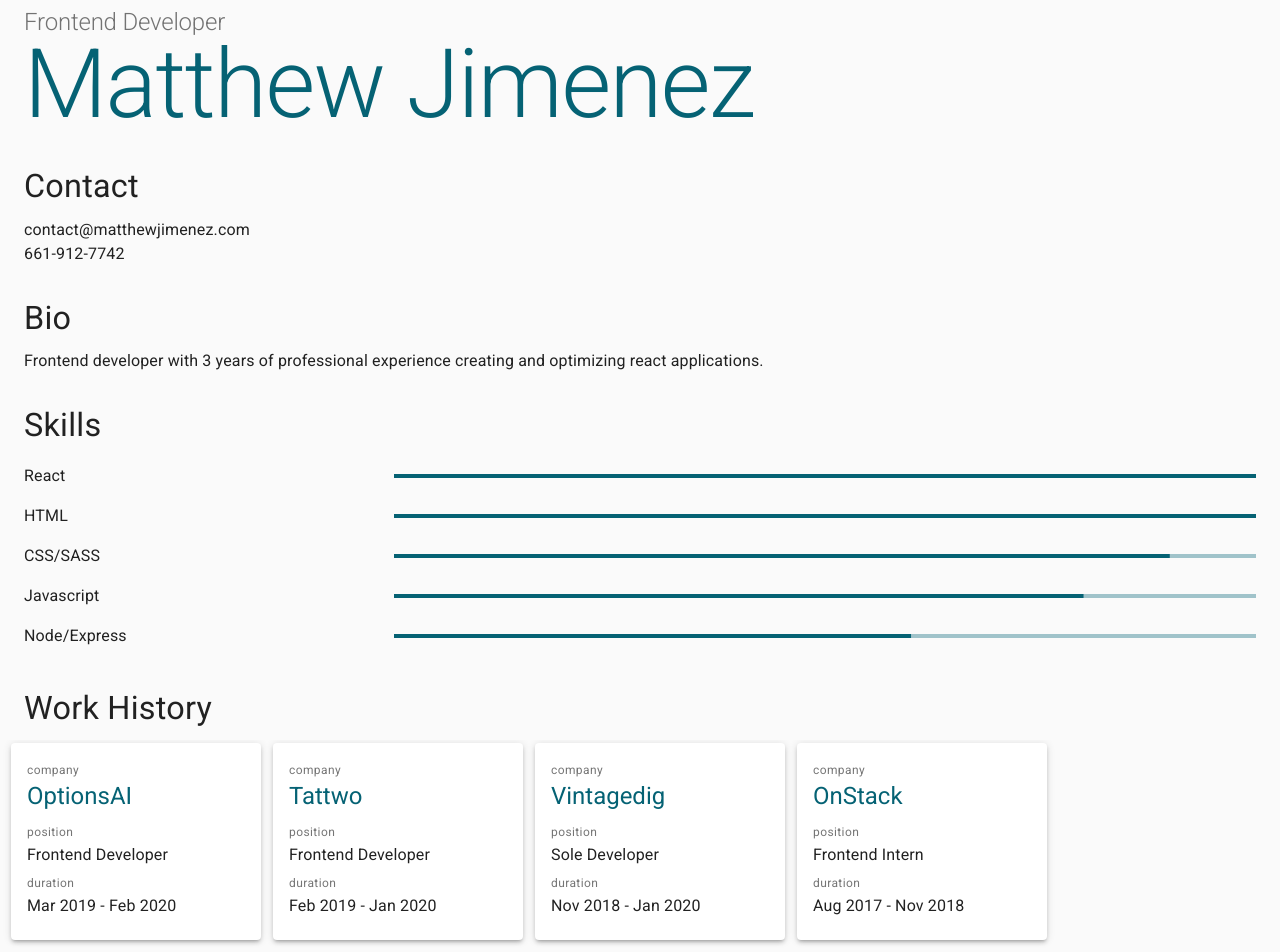
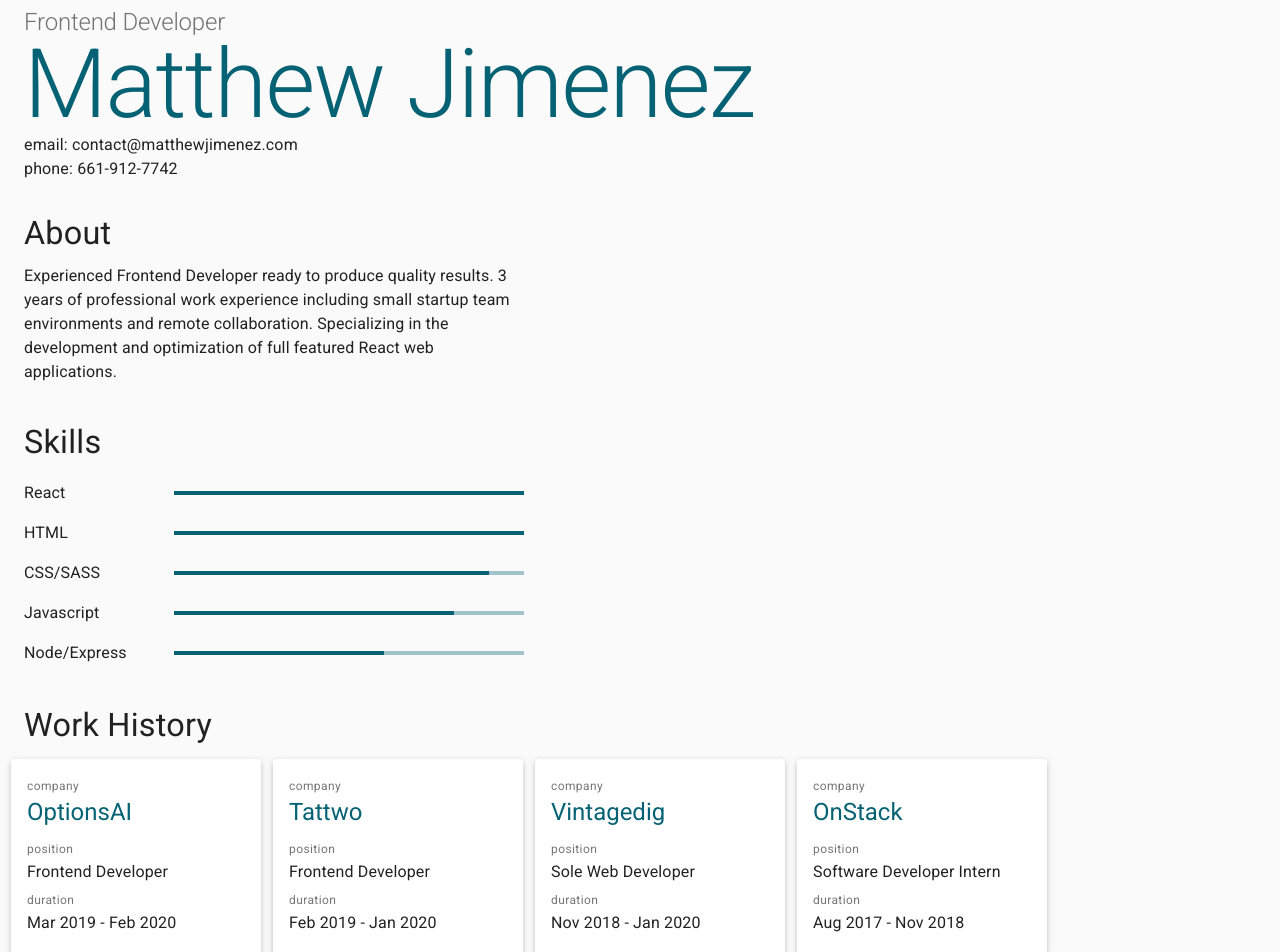
Before and after one commit to Matthew-Jimenez/portfolio, a React (Create React App) app: page / in a window 1280 px wide. Shown: the top 952 px of the page. Built offline with nearby package versions, Linux system fonts and the light colour scheme.

Commit message:
work history item descriptions

```diff
--- a/package.json
+++ b/package.json
@@ -4,6 +4,7 @@
   "private": true,
   "dependencies": {
     "@material-ui/core": "^4.9.7",
+    "@material-ui/icons": "^4.9.1",
     "@testing-library/jest-dom": "^4.2.4",
     "@testing-library/react": "^9.3.2",
     "@testing-library/user-event": "^7.1.2",
--- a/src/components/Bio/Bio.tsx
+++ b/src/components/Bio/Bio.tsx
@@ -1,4 +1,5 @@
 import React, { FC } from "react";
+
 import Box from "@material-ui/core/Box";
 import Typography from "@material-ui/core/Typography";
 
@@ -6,14 +7,16 @@ interface IBioProps {}
 
 const Bio: FC<IBioProps> = props => {
   return (
-    <Box pb={4}>
+    <Box maxWidth={500} pb={4}>
       <Typography gutterBottom variant="h4">
-        Bio
+        About
       </Typography>
 
-      <Typography variant="body1">
-        Frontend developer with 3 years of professional experience creating and
-        optimizing react applications.
+      <Typography gutterBottom={true} variant="body1">
+        Experienced Frontend Developer ready to produce quality results. 3 years
+        of professional work experience including small startup team
+        environments and remote collaboration. Specializing in the development
+        and optimization of full featured React web applications.
       </Typography>
     </Box>
   );
--- a/src/components/Contact/Contact.tsx
+++ b/src/components/Contact/Contact.tsx
@@ -8,12 +8,8 @@ interface IContactProps {}
 const Contact: FC<IContactProps> = props => {
   return (
     <Box pb={4}>
-      <Typography gutterBottom variant="h4">
-        Contact
-      </Typography>
-
-      <Typography variant="body1">contact@matthewjimenez.com</Typography>
-      <Typography variant="body1">661-912-7742</Typography>
+      <Typography variant="body1">email: contact@matthewjimenez.com</Typography>
+      <Typography variant="body1">phone: 661-912-7742</Typography>
     </Box>
   );
 };
--- a/src/components/Skills/Skills.tsx
+++ b/src/components/Skills/Skills.tsx
@@ -7,7 +7,7 @@ interface ISkillsProps {}
 
 const Skills: FC<ISkillsProps> = props => {
   return (
-    <Box pb={4}>
+    <Box maxWidth={500} pb={4}>
       <Typography gutterBottom variant="h4">
         Skills
       </Typography>
--- a/src/components/WorkHistory/WorkHistoryItem.tsx
+++ b/src/components/WorkHistory/WorkHistoryItem.tsx
@@ -1,24 +1,44 @@
-import React, { FC } from "react";
+import React, { FC, useState } from "react";
 
 import Card from "@material-ui/core/Card";
 import CardContent from "@material-ui/core/CardContent";
 import Typography from "@material-ui/core/Typography";
+import Modal from "@material-ui/core/Modal";
+import Box from "@material-ui/core/Box";
+import { CardHeader } from "@material-ui/core";
+import Close from "@material-ui/icons/Close";
+import ClickAwayListener from "@material-ui/core/ClickAwayListener";
 
 interface IWorkHistoryItemProps {
   companyName: string;
   position: string;
   duration: string;
+  details: string[];
 }
 
 const WorkHistoryItem: FC<IWorkHistoryItemProps> = ({
   companyName,
   position,
-  duration
+  duration,
+  details
 }) => {
+  const [detailsOpen, setDetailsOpen] = useState(false);
+
+  const handleCardSelection = () => {
+    setDetailsOpen(!detailsOpen);
+  };
+
   return (
+    <>
       <Card
+        onClick={handleCardSelection}
         elevation={3}
-      style={{ width: 250, display: "inline-block", marginRight: 12 }}
+        style={{
+          width: 250,
+          display: "inline-block",
+          marginRight: 12,
+          cursor: "pointer"
+        }}
       >
         <CardContent style={{ paddingBottom: 16 }}>
           <Typography color="textSecondary" variant="caption">
@@ -43,6 +63,46 @@ const WorkHistoryItem: FC<IWorkHistoryItemProps> = ({
           </Typography>
         </CardContent>
       </Card>
+
+      <Modal
+        style={{ backgroundColor: "rgba(0, 0, 0, 0.5)" }}
+        open={detailsOpen}
+      >
+        <Box
+          style={{ outline: "none", height: "100%" }}
+          display="flex"
+          justifyContent="center"
+          alignItems="center"
+        >
+          <ClickAwayListener onClickAway={handleCardSelection}>
+            <Card style={{ maxWidth: 400, margin: 8 }} elevation={9}>
+              <CardHeader
+                title={
+                  <Typography variant="h4" color="primary">
+                    {companyName}
+                  </Typography>
+                }
+                subheader={position}
+                action={
+                  <Close
+                    style={{ cursor: "pointer" }}
+                    onClick={handleCardSelection}
+                  />
+                }
+              />
+
+              <CardContent>
+                {details.map(detail => (
+                  <Box key={detail} pb={2}>
+                    <Typography variant="body2">{detail}</Typography>
+                  </Box>
+                ))}
+              </CardContent>
+            </Card>
+          </ClickAwayListener>
+        </Box>
+      </Modal>
+    </>
   );
 };
 
--- a/src/pages/Root.tsx
+++ b/src/pages/Root.tsx
@@ -21,12 +21,7 @@ const Root: FC<IRootProps> = props => {
         >
           Frontend Developer
         </Typography>
-        <Typography
-          color="primary"
-          gutterBottom
-          style={{ lineHeight: 1 }}
-          variant="h1"
-        >
+        <Typography color="primary" style={{ lineHeight: 1 }} variant="h1">
           Matthew Jimenez
         </Typography>
 
@@ -48,29 +43,15 @@ const Root: FC<IRootProps> = props => {
           <HorizontalList id="experience">
             <Box display="inline-block" width={8}></Box>
 
-            <WorkHistoryItem
-              companyName="OptionsAI"
-              position="Frontend Developer"
-              duration="Mar 2019 - Feb 2020"
-            />
-
-            <WorkHistoryItem
-              companyName="Tattwo"
-              position="Frontend Developer"
-              duration="Feb 2019 - Jan 2020"
-            />
-
-            <WorkHistoryItem
-              companyName="Vintagedig"
-              position="Sole Developer"
-              duration="Nov 2018 - Jan 2020"
-            />
-
-            <WorkHistoryItem
-              companyName="OnStack"
-              position="Frontend Intern"
-              duration="Aug 2017 - Nov 2018"
-            />
+            {workHistory.map(item => (
+              <WorkHistoryItem
+                key={item.companyName}
+                companyName={item.companyName}
+                position={item.position}
+                duration={item.duration}
+                details={item.details}
+              />
+            ))}
           </HorizontalList>
         </Container>
       </Box>
@@ -78,4 +59,49 @@ const Root: FC<IRootProps> = props => {
   );
 };
 
+const workHistory = [
+  {
+    companyName: "OptionsAI",
+    position: "Frontend Developer",
+    duration: "Mar 2019 - Feb 2020",
+    details: [
+      `Planned, developed, tested, and deployed multiple web
+      applications created using React and TypeScript`,
+      `Ensured application was highly responsive to user actions by
+      optimizing functional components and complex logic`,
+      `Developed a highly interactive chart using ChartJS`,
+      `Worked side by side CTO regularly while communicating with
+      other team members remotely via Slack.`
+    ]
+  },
+  {
+    companyName: "Tattwo",
+    position: "Frontend Developer",
+    duration: "Feb 2019 - Jan 2020",
+    details: [
+      `Worked closely with the two founders to outline and develop mvp features`,
+      `Developed “like” and “comment" features using subscriptions to allow for real time updates`,
+      `Integrated instgram API into the application allowing for a convinent way for tattoo artists to upload their photos onto the platform`
+    ]
+  },
+  {
+    companyName: "Vintagedig",
+    position: "Sole Web Developer",
+    duration: "Nov 2018 - Jan 2020",
+    details: [
+      `Worked one on one with founder to design and develop his application from start to finish.`,
+      `Developed frontend application using React and Redux`,
+      `Made use of search as a service provider, Algolia, to provide fast and relevant search results to users`
+    ]
+  },
+  {
+    companyName: "OnStack",
+    position: "Software Developer Intern",
+    duration: "Aug 2017 - Nov 2018",
+    details: [
+      `Worked as part of a small development team to create a variety of different products, ranging from landing pages to full featured applications.`
+    ]
+  }
+];
+
 export default Root;
```
Also changed, not shown: 1 other file (tests, documents, lock files or other folders). Lines whose indentation alone changed are shown as unchanged.
